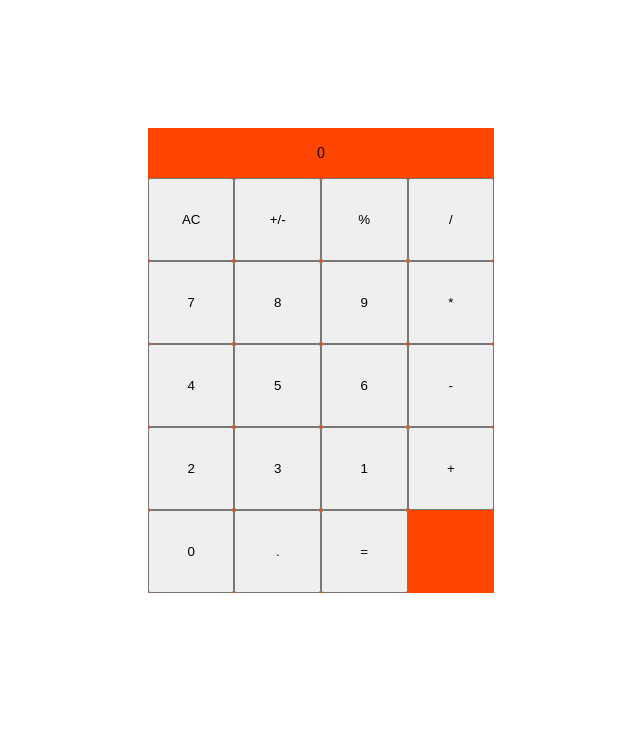
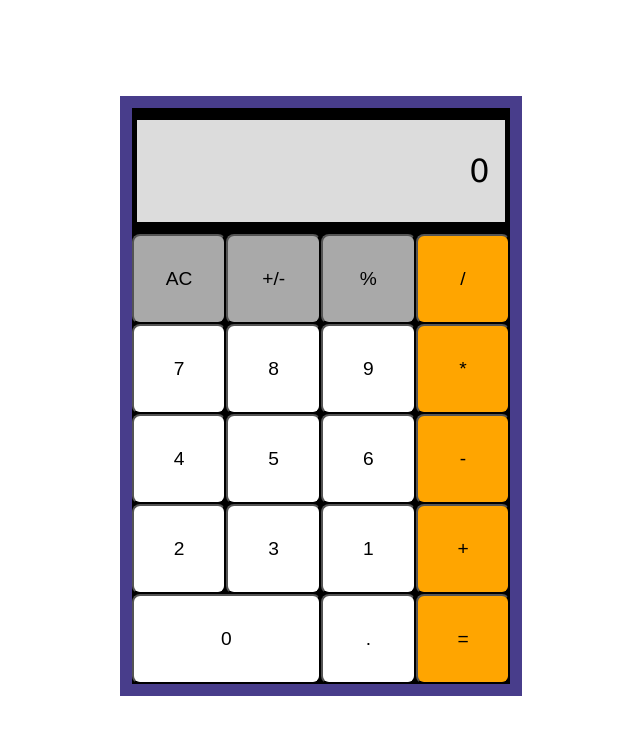
Before and after one commit to jroycodes/calculator, a plain HTML site: page index.html in a window 1280 px wide. Shown: the whole page, without its empty margins (319-959 px from the left). Drawn offline with Linux system fonts and the light colour scheme.

Commit message:
complete calculator design

```diff
--- a/styles.css
+++ b/styles.css
@@ -7,19 +7,34 @@ body {
   display: flex;
   justify-content: space-evenly;
   align-items: center;
-  margin-top: 10%;
+  margin-top: 6rem;
+  font-size: 2rem;
+  font-family:'Lucida Sans', 'Lucida Sans Regular', 'Lucida Grande', 'Lucida Sans Unicode', Geneva, Verdana, sans-serif;
 }
+
+button {
+    padding: 2rem;
+    border-radius: 0.5rem;
+    font-size: 1.2rem;
+  }
 
 .container {
   display: flex;
   justify-content: center;
   align-items: center;
   flex-direction: column;
-  background-color: orangered;
+  background-color: black;
+  border: 12px solid darkslateblue;
 }
 
 .screen {
-    padding: 1rem 1rem;
+    padding: 2rem 1rem;
+    text-align: right;
+    width: 89%;
+    background-color: gainsboro;
+    color: black;
+    border: 4px solid black;
+    margin: 0.5rem 0.5rem;
   }
 
 .line1, .line2, .line3, .line4{
@@ -34,11 +49,18 @@ body {
     width: 100%;
 }
 
-.zero{
+#zero{
     grid-column: span 2;
 }
 
+.fkeys{
+    background-color: darkgray;
+}
 
-button {
-  padding: 2rem;
+.numbers{
+    background-color: white;
 }
+
+.operators{
+    background-color: orange;
+}
```
